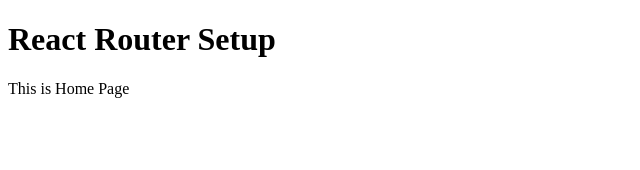
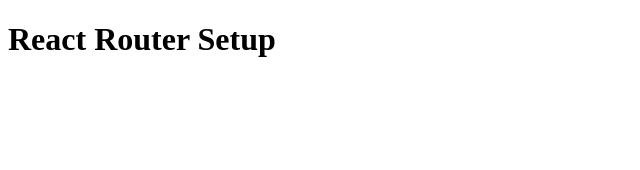
Before and after one commit to heyRahull/React-Router, a React (Vite) app: page / in a window 1280 px wide. Shown: the top 170 px of the page, without its empty margins (0-640 px from the left). Built offline with nearby package versions, Linux system fonts and the light colour scheme.

Commit message:
Cleanup for Tutorial 3

```diff
--- a/src/About.jsx
+++ /dev/null
@@ -1,9 +0,0 @@
-import React from 'react'
-
-const About = () => {
-  return (
-    <div>This is About Page</div>
-  )
-}
-
-export default About
--- a/src/App.jsx
+++ b/src/App.jsx
@@ -1,16 +1,8 @@
-import About from "./About"
-import Home from "./Home"
-import { Routes, Route } from "react-router"
-
 function App() {
 
   return (
     <div>
       <h1>React Router Setup</h1>
-      <Routes>
-        <Route path="/" element={<Home/>} />
-        <Route path="/about" element={<About/>}/>
-      </Routes>
     </div>
   )
 }
--- a/src/Home.jsx
+++ /dev/null
@@ -1,9 +0,0 @@
-import React from 'react'
-
-const Home = () => {
-  return (
-    <div>This is Home Page</div>
-  )
-}
-
-export default Home
--- a/src/main.jsx
+++ b/src/main.jsx
@@ -1,9 +1,6 @@
 import { createRoot } from 'react-dom/client'
 import App from './App.jsx'
-import {BrowserRouter} from 'react-router'
 
 createRoot(document.getElementById('root')).render(
-  <BrowserRouter>
     <App />
-  </BrowserRouter>
 )
```
